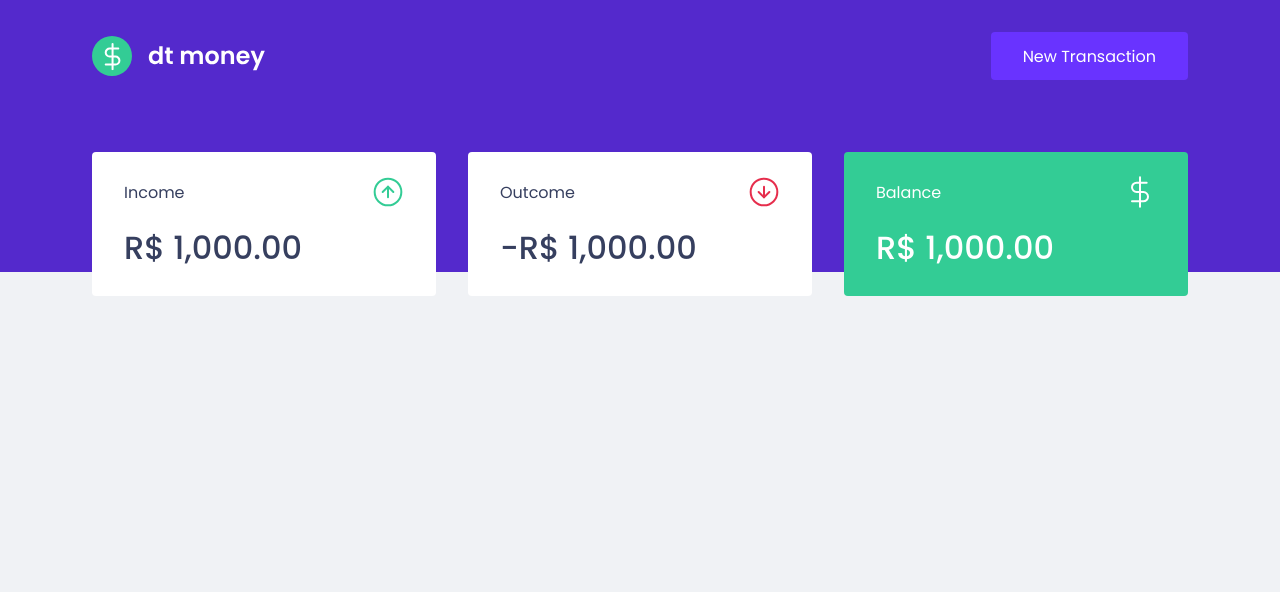
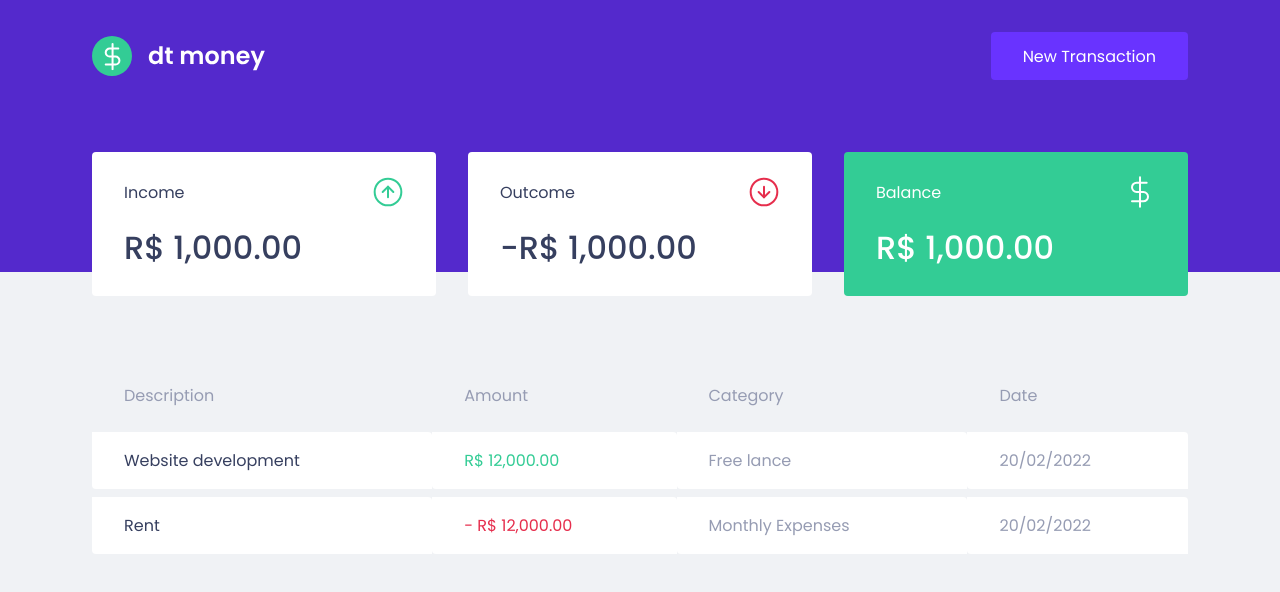
Before and after one commit to gabrielcedran/rocketseat-reactjs-chapter2, a React (Create React App) app: page / in a window 1280 px wide. Shown: the top 592 px of the page. Built offline with nearby package versions, Linux system fonts and the light colour scheme.

Commit message:
Create transactions table

```diff
--- a/src/components/Dashboard/index.tsx
+++ b/src/components/Dashboard/index.tsx
@@ -1,10 +1,12 @@
 import { Summary } from "../Summary";
+import { TransactionsTable } from "../TransactionsTable";
 import { Container } from "./styles";
 
 export function Dashboard() {
  return (
      <Container>
          <Summary />
+         <TransactionsTable />
      </Container>
  )
 }
--- /dev/null
+++ b/src/components/TransactionsTable/index.tsx
@@ -0,0 +1,32 @@
+import { Container } from "./styles";
+
+export function TransactionsTable() {
+    return (
+        <Container>
+            <table>
+                <thead>
+                    <tr>
+                        <th>Description</th>
+                        <th>Amount</th>
+                        <th>Category</th>
+                        <th>Date</th>
+                    </tr>
+                </thead>
+                <tbody>
+                    <tr>
+                        <td>Website development</td>
+                        <td className="income">R$ 12,000.00</td>
+                        <td>Free lance</td>
+                        <td>20/02/2022</td>
+                    </tr>
+                    <tr>
+                        <td>Rent</td>
+                        <td className="outcome">- R$ 12,000.00</td>
+                        <td>Monthly Expenses</td>
+                        <td>20/02/2022</td>
+                    </tr>
+                </tbody>
+            </table>
+        </Container>
+    )
+}
--- /dev/null
+++ b/src/components/TransactionsTable/styles.ts
@@ -0,0 +1,38 @@
+import styled from "styled-components";
+
+export const Container = styled.div`
+    margin-top: 4rem;
+
+    table {
+        width: 100%;
+        border-spacing: 0 0.5rem;
+
+        th {
+            color: var(--text-body);
+            font-weight: 400;
+            padding: 1rem 2rem;
+            text-align: left;
+            line-height: 1.5rem;
+        }
+
+        td {
+            padding: 1rem 2rem;
+            border: 0;
+            background: var(--shape);
+            color: var(--text-body);
+            border-radius: 0%.25rem;
+
+            &:first-child {
+                color: var(--text-title)
+            }
+
+            &.income {
+                color: var(--green)
+            }
+
+            &.outcome {
+                color: var(--red)
+            }
+        }
+    }
+`;
```
